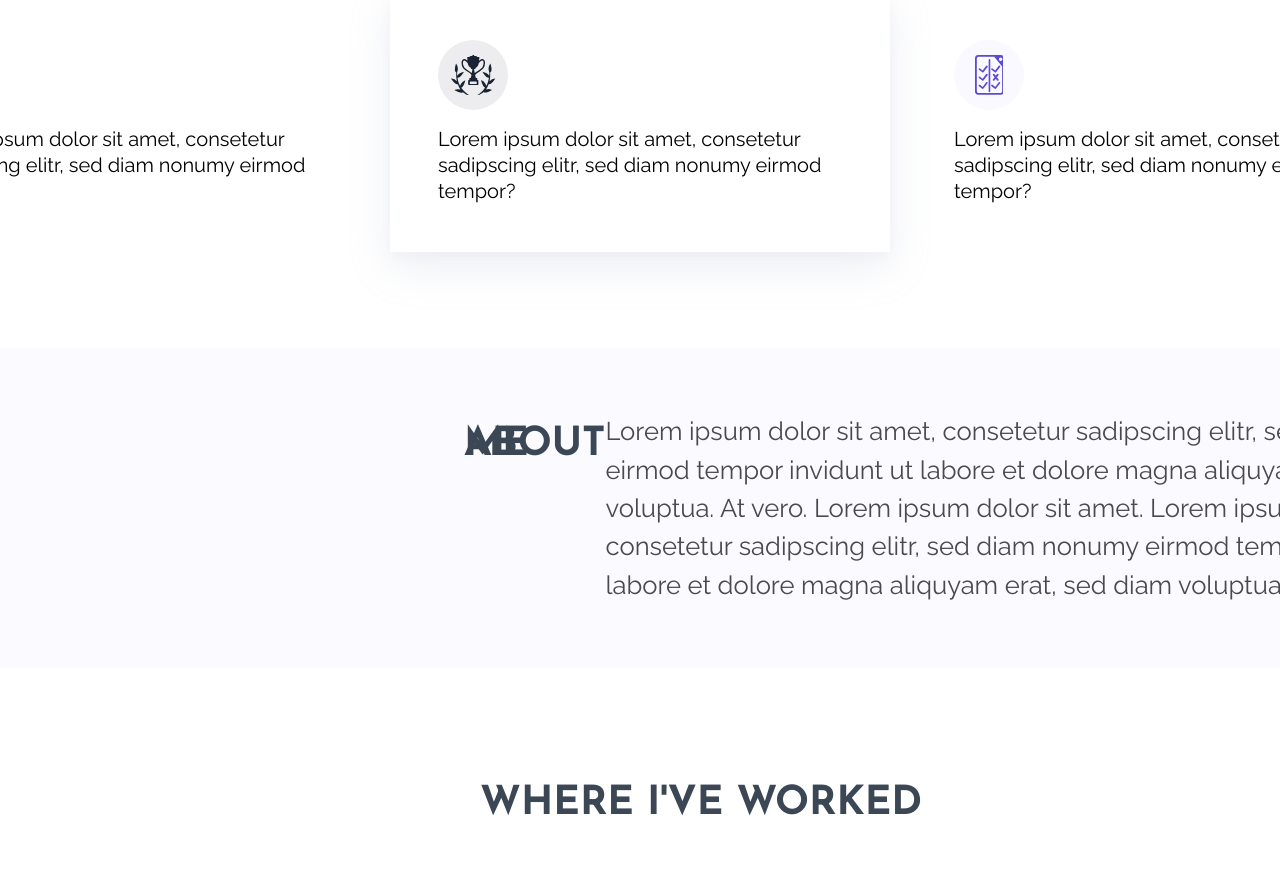
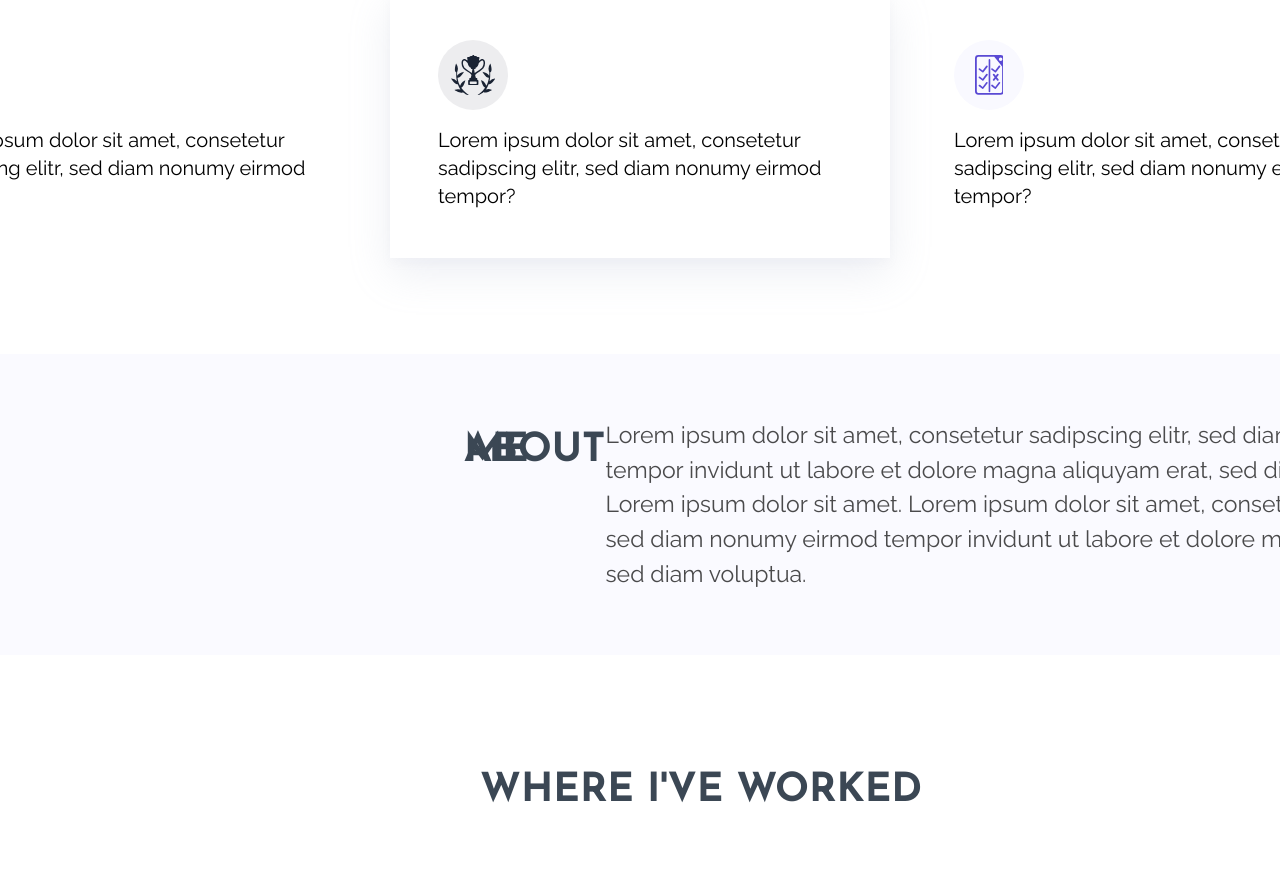
Before and after one commit to FottyM/mutunda, a Next.js app: page / in a window 1280 px wide. Shown: the part 940-1825 px from the top of the page. Built offline with nearby package versions, Linux system fonts and the light colour scheme.

Commit message:
update typography

```diff
--- a/src/components/About.js
+++ b/src/components/About.js
@@ -20,7 +20,7 @@ const StyledAbout = styled.div`
 
     span {
         font-weight: 400;
-        font-size: clamp(20px, 2vw, 2rem);
+        font-size: clamp(20px, 1.8vw, 28px);
         line-height: 1.5;
         opacity: 0.7;
     }
--- a/src/components/Competence.js
+++ b/src/components/Competence.js
@@ -57,7 +57,7 @@ const arr = [
   `
   const Text = styled.span`
     font-size: 1.25rem;
-    line-height: 1.3;
+    line-height: 1.4;
   `
 
 
```
